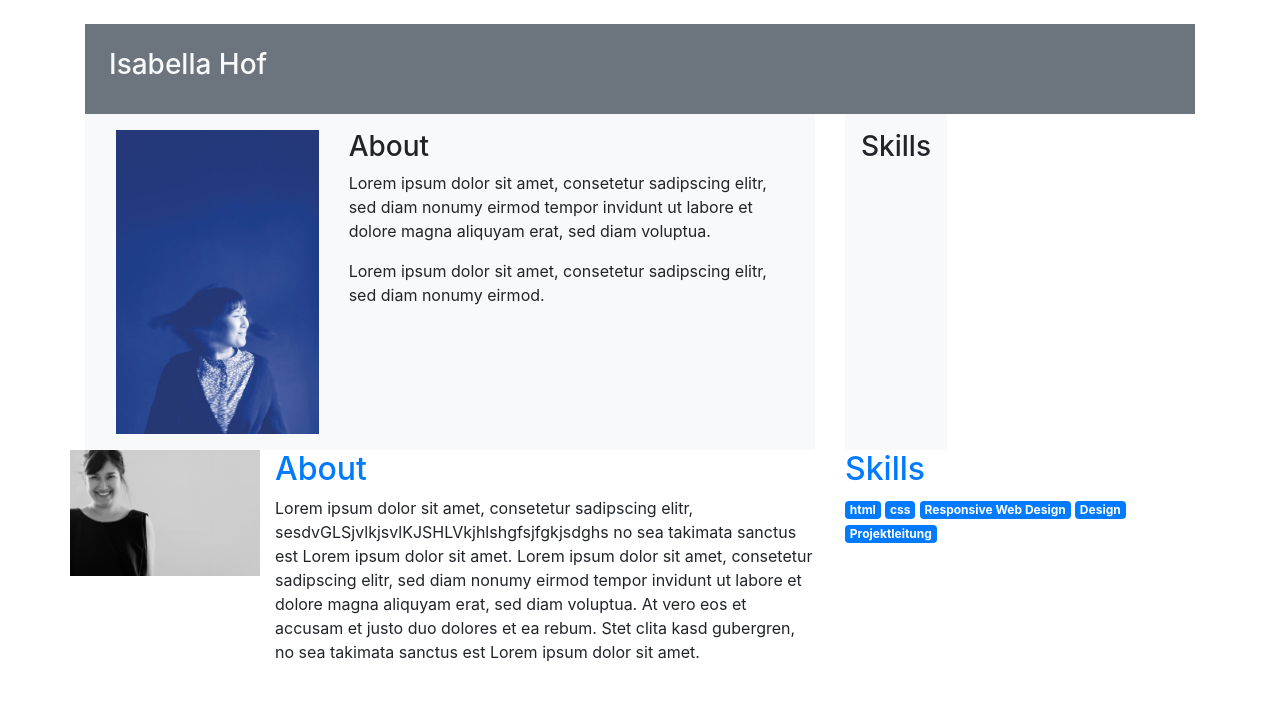
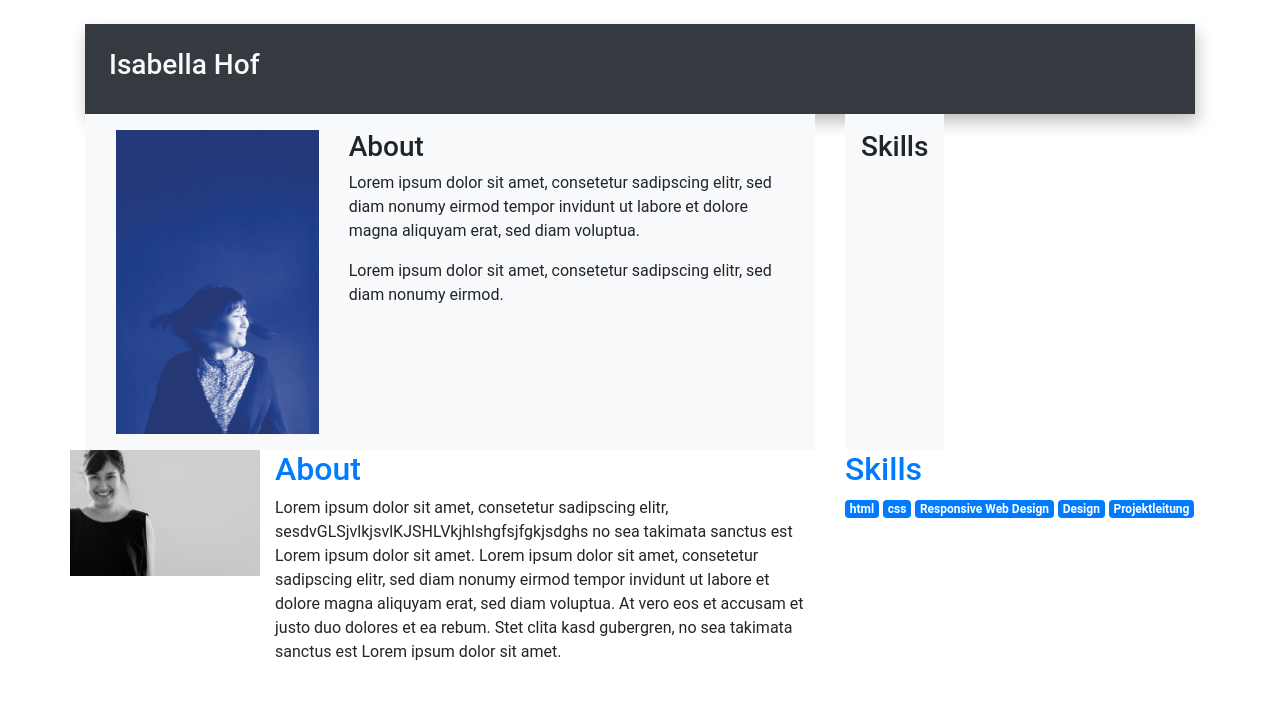
Before and after one commit to IsabellaHof/personal-website, a plain HTML site: page index.html in a window 1280 px wide. Shown: the top 725 px of the page. Drawn offline with Linux system fonts and the light colour scheme.

Commit message:
Add new font

```diff
--- a/css/style.css
+++ b/css/style.css
@@ -0,0 +1,11 @@
+.light-shadow {
+  box-shadow: 2px 8px 16px silver;
+}
+
+.headline {
+  font-family: "Roboto", sans-serif;
+}
+
+body {
+  font-family: "Roboto", sans-serif;
+}
--- a/index.html
+++ b/index.html
@@ -11,8 +11,8 @@
 </head>
 
 <body class="container mt-4">
-    <header class="bg-secondary text-light p-4">
-        <h3>Isabella Hof</h3>
+    <header class="bg-dark text-light p-4 light-shadow">
+        <h3 class="headline">Isabella Hof</h3>
     </header>
     <main class="row mb-6">
         <section class="col-md-8">
@@ -32,6 +32,7 @@
         <section class="col-md-4 d-flex">
             <div class="bg-light p-3">
                 <h3>Skills</h3>
+
 
             </div>
 
```
